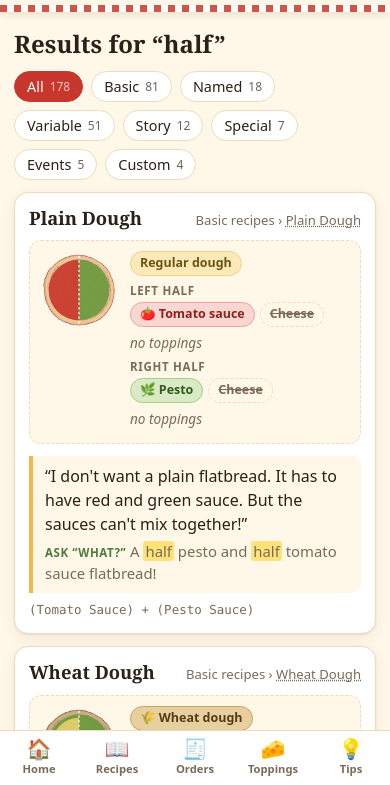
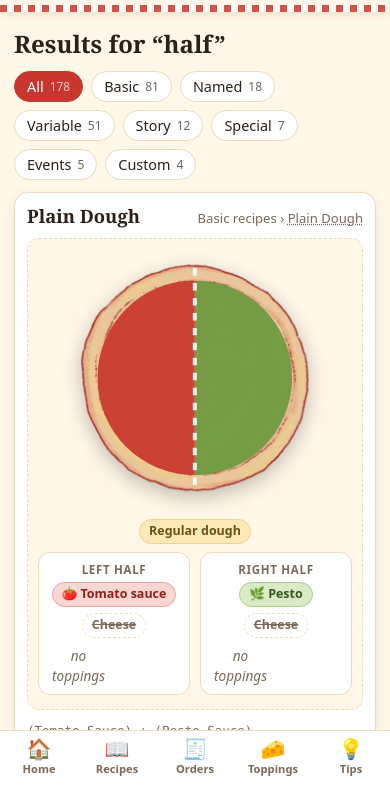
Before and after one commit to morel-porel/gpgp, a plain HTML site: page site/index.html in a window 390 px wide. Both pictures are taken after a click on the link "half". Shown: the part 59-844 px from the top of the page. Drawn offline with Linux system fonts and the light colour scheme.

Commit message:
Bigger topping tiles, dialogue-focused search, mobile layout
Co-authored-by: Copilot <223556219+Copilot@users.noreply.github.com>

```diff
--- a/site/css/style.css
+++ b/site/css/style.css
@@ -87,18 +87,25 @@ main{max-width:1100px;margin:0 auto;padding:18px 14px 30px;outline:0}
 .tag.count{background:var(--red);color:#fff;border-color:var(--red)}
 .tag.group{background:transparent}
 
-.pizzas{display:flex;flex-wrap:wrap;gap:10px;margin-bottom:12px}
-.pizza{display:flex;gap:12px;align-items:flex-start;background:var(--bg);border:1px dashed var(--line);border-radius:12px;padding:10px;flex:1 1 280px;min-width:0}
-.pizza svg{width:96px;height:96px;flex:none}
+.pizzas{display:flex;flex-wrap:wrap;gap:12px;margin-bottom:12px}
+.pizza{display:flex;gap:16px;align-items:flex-start;background:var(--bg);border:1px dashed var(--line);border-radius:12px;padding:14px;flex:1 1 320px;min-width:0}
+.pizza svg{width:140px;height:140px;flex:none}
 .pizza .info{min-width:0;flex:1}
-.tags{display:flex;flex-wrap:wrap;gap:5px;margin-bottom:6px}
-.half{margin:4px 0}
-.half-label{font-size:.72rem;text-transform:uppercase;letter-spacing:.06em;color:var(--muted);font-weight:700;margin-bottom:3px}
-.chips{display:flex;flex-wrap:wrap;gap:5px}
-.chip{display:inline-flex;align-items:center;gap:5px;background:var(--card);border:1px solid var(--line);border-radius:999px;padding:2px 10px 2px 3px;font-size:.85rem;font-weight:600}
-.chip img,.chip .ph{width:26px;height:26px;object-fit:contain;flex:none}
-.chip .ph{display:grid;place-items:center;font-size:18px}
-.empty-note{color:var(--muted);font-size:.85rem;font-style:italic}
+.tags{display:flex;flex-wrap:wrap;gap:6px;margin-bottom:8px}
+.half{margin:8px 0}
+.half-label{font-size:.72rem;text-transform:uppercase;letter-spacing:.06em;color:var(--muted);font-weight:700;margin-bottom:4px}
+.chips{display:grid;grid-template-columns:repeat(auto-fill,minmax(92px,1fr));gap:8px}
+.chip{display:flex;flex-direction:column;align-items:center;justify-content:center;gap:4px;background:var(--card);border:1px solid var(--line);border-radius:12px;padding:8px 4px 6px;font-size:.82rem;font-weight:700;text-align:center;line-height:1.15}
+.chip img,.chip .ph{width:68px;height:68px;object-fit:contain;flex:none}
+.chip .ph{display:grid;place-items:center;font-size:44px}
+.card-body{display:grid;gap:14px}
+.more-lines{margin-top:8px}
+.more-lines summary{cursor:pointer;color:var(--red);font-weight:600;font-size:.9rem;margin-bottom:8px}
+@media (min-width:900px){
+  .card-body.two{grid-template-columns:minmax(0,1.25fr) minmax(0,1fr);align-items:start}
+  .card-body.two .pizzas{margin-bottom:0}
+  .card-body.two .pizza{flex-basis:100%}
+}.empty-note{color:var(--muted);font-size:.85rem;font-style:italic}
 .special{background:var(--bg2);border-radius:12px;padding:10px 12px;margin-bottom:12px;font-weight:600}
 
 .lines{display:grid;gap:8px}
@@ -156,7 +163,21 @@ details.grp .body{padding:0 14px 14px}
   .hero img{width:80px;height:80px}
   .pills{justify-content:center}
   .book{grid-template-columns:1fr}
-  .pizza svg{width:78px;height:78px}
+  .pizza{flex-direction:column;align-items:center;padding:14px 10px;flex-basis:100%}
+  .pizza svg{width:min(64vw,260px);height:min(64vw,260px);filter:drop-shadow(0 6px 10px rgba(0,0,0,.25))}
+  .pizza .info{width:100%}
+  .pizza .info>.tags{justify-content:center}
+  .pizza .tags{justify-content:center}
+  .halves{display:grid;grid-template-columns:1fr 1fr;gap:10px}
+  .half{margin:0;background:var(--card);border:1px solid var(--line);border-radius:12px;padding:8px}
+  .half .half-label{text-align:center}
+  .half .tags{justify-content:center}
+  .chips{grid-template-columns:repeat(3,1fr)}
+  .halves .chips{grid-template-columns:repeat(2,1fr)}
+  .chip img,.chip .ph{width:60px;height:60px}
+  .halves .chip img{width:52px;height:52px}
+  .card{padding:12px}
+  .empty-note{display:block;text-align:center}
   .bar{padding:8px 10px}
 }
 @media (min-width:761px){body{padding-bottom:0}}
--- a/site/js/app.js
+++ b/site/js/app.js
@@ -117,6 +117,7 @@
         rows += `<div class="half"><div class="half-label">${label}</div><div class="tags">${baseTags(halves[i])}</div>` +
           `<div class="chips">${t.length ? t.map(chip).join("") : '<span class="empty-note">no toppings</span>'}</div></div>`;
       });
+      rows = `<div class="halves">${rows}</div>`;
     } else {
       const t = toppings(halves[0]);
       rows += `<div class="tags">${baseTags(halves[0])}</div>`;
@@ -145,14 +146,19 @@
     return p.length > 1 ? p[p.length - 1] : p[0];
   }
 
-  function orderCard(e, toks) {
+  function sayHTML(d, toks) {
+    const extra = Object.keys(d).filter((k) => k !== "q" && k !== "a").map((k) => d[k]);
+    const alts = [d.a, ...extra].filter(Boolean);
+    return `<div class="say">${d.q ? `<p class="q">${highlight(d.q, toks)}</p>` : ""}` +
+      alts.map((a) => `<p class="a"><b>${d.q ? 'Ask “What?”' : "Says"}</b> ${highlight(a, toks)}</p>`).join("") + `</div>`;
+  }
+
+  // shown: dialogues matching the search; hidden: the rest (collapsed) when the match came from the recipe/section only
+  function orderCard(e, toks, shown, collapsed) {
     const sec = sectionById[e.section];
-    const lines = e.dialogue.map((d) => {
-      const extra = Object.keys(d).filter((k) => k !== "q" && k !== "a").map((k) => d[k]);
-      const alts = [d.a, ...extra].filter(Boolean);
-      return `<div class="say">${d.q ? `<p class="q">${highlight(d.q, toks)}</p>` : ""}` +
-        alts.map((a) => `<p class="a"><b>${d.q ? 'Ask “What?”' : "Says"}</b> ${highlight(a, toks)}</p>`).join("") + `</div>`;
-    }).join("");
+    const list = shown || e.dialogue;
+    let lines = list.map((d) => sayHTML(d, toks)).join("");
+    if (collapsed && collapsed.length) lines += `<details class="more-lines"><summary>Show ${collapsed.length} more line${collapsed.length > 1 ? "s" : ""}</summary><div class="lines">${collapsed.map((d) => sayHTML(d, toks)).join("")}</div></details>`;
     const notes = e.notes.map((n) => `<div class="note">💡 ${esc(n)}</div>`).join("");
     const named = /^(Named|Variable)/.test(sec.path[0]) && sec.path[1];
     return `<article class="card">
@@ -160,10 +166,10 @@
         <h3>${esc(named ? sec.path[1] : titleOf(sec))}</h3>
         <span class="where">${crumbs(sec)}</span>
       </div>
-      ${recipeBlock(e)}
-      <div class="lines">${lines || '<div class="empty-note">No dialogue recorded.</div>'}</div>
-      ${notes}
-      <div class="raw">${esc(e.raw)}</div>
+      <div class="card-body two">
+        <div class="recipe">${recipeBlock(e)}<div class="raw">${esc(e.raw)}</div></div>
+        <div class="dlg"><div class="lines">${lines || '<div class="empty-note">No dialogue recorded.</div>'}</div>${notes}</div>
+      </div>
     </article>`;
   }
 
@@ -178,40 +184,57 @@
   /* ---------- search ---------- */
   const blobs = D.entries.map((e) => {
     const sec = sectionById[e.section];
-    const dlg = e.dialogue.map((d) => Object.values(d).join(" ")).join(" ");
-    return { e, dlg: norm(dlg), meta: norm(sec.path.join(" ") + " " + e.notes.join(" ") + " " + e.raw + " " + (e.label || "")) };
+    return {
+      e,
+      dl: e.dialogue.map((d) => ({ d, text: norm(Object.values(d).join(" ")) })),
+      meta: norm(sec.path.join(" ") + " " + e.notes.join(" ") + " " + e.raw + " " + (e.label || "")),
+    };
   });
   const bookBlobs = D.book.map((r) => ({ r, text: norm(r.name + " " + r.raw + " " + r.group + " " + r.unlocked) }));
 
+  // Tiers: 0 = a dialogue line contains every word, 1 = line contains some words and recipe/section covers the rest,
+  // 2 = only the recipe/section matches, 3 = partial (approximate) match
+  function matchEntry(b, toks, phrase) {
+    const lines = b.dl.map((x) => {
+      const inD = toks.filter((t) => x.text.includes(t)).length;
+      const inAny = toks.filter((t) => x.text.includes(t) || b.meta.includes(t)).length;
+      return { d: x.d, inD, inAny, phrase: x.text.includes(phrase) };
+    });
+    const rank = (a, c) => (c.phrase - a.phrase) || (c.inD - a.inD);
+    const exact = lines.filter((l) => l.inD === toks.length).sort(rank);
+    if (exact.length) return { tier: 0, score: exact[0].phrase ? 2 : 1, shown: exact.map((l) => l.d) };
+    const mixed = lines.filter((l) => l.inD > 0 && l.inAny === toks.length).sort(rank);
+    if (mixed.length) return { tier: 1, score: mixed[0].inD, shown: mixed.map((l) => l.d) };
+    if (toks.every((t) => b.meta.includes(t))) return { tier: 2, score: 0, shown: b.e.dialogue.slice(0, 2), collapsed: b.e.dialogue.slice(2) };
+    return null;
+  }
+
   function search(q, filter) {
     const toks = tokensOf(q);
-    if (!toks.length) return { toks, hits: [], approx: false, book: [] };
+    if (!toks.length) return { toks, hits: [], approx: false, book: [], counts: {} };
     const phrase = norm(q);
-    const scoreOf = (b) => {
-      let matched = 0, s = 0;
-      for (const t of toks) {
-        if (b.dlg.includes(t)) { matched++; s += 3; }
-        else if (b.meta.includes(t)) { matched++; s += 1; }
-      }
-      if (b.dlg.includes(phrase)) s += 20;
-      return { matched, s };
-    };
-    let all = blobs.map((b) => ({ b, ...scoreOf(b) }));
-    let hits = all.filter((x) => x.matched === toks.length);
+    let hits = [];
+    for (const b of blobs) {
+      const m = matchEntry(b, toks, phrase);
+      if (m) hits.push({ e: b.e, ...m });
+    }
     let approx = false;
     if (!hits.length && toks.length > 1) {
+      approx = true;
       const need = Math.max(1, Math.ceil(toks.length / 2));
-      hits = all.filter((x) => x.matched >= need);
-      approx = true;
+      for (const b of blobs) {
+        const lines = b.dl.map((x) => ({ d: x.d, n: toks.filter((t) => x.text.includes(t) || b.meta.includes(t)).length }))
+          .filter((l) => l.n >= need).sort((a, c) => c.n - a.n);
+        if (lines.length) hits.push({ e: b.e, tier: 3, score: lines[0].n, shown: lines.map((l) => l.d) });
+      }
     }
-    hits.sort((a, b) => b.matched - a.matched || b.s - a.s || a.b.e.id - b.b.e.id);
+    hits.sort((a, b) => a.tier - b.tier || b.score - a.score || a.e.id - b.e.id);
     const counts = {};
-    hits.forEach((h) => { const g = sectionById[h.b.e.section].path[0]; counts[g] = (counts[g] || 0) + 1; });
-    if (filter && filter !== "all") hits = hits.filter((h) => sectionById[h.b.e.section].path[0] === filter);
+    hits.forEach((h) => { const g = sectionById[h.e.section].path[0]; counts[g] = (counts[g] || 0) + 1; });
+    if (filter && filter !== "all") hits = hits.filter((h) => sectionById[h.e.section].path[0] === filter);
     const book = bookBlobs.filter((b) => toks.every((t) => b.text.includes(t))).map((b) => b.r).slice(0, 4);
-    return { toks, hits: hits.map((h) => h.b.e), approx, book, counts };
+    return { toks, hits, approx, book, counts };
   }
-
   let searchState = { q: "", filter: "all", shown: 30 };
 
   function renderSearch(q, keepState) {
@@ -227,7 +250,7 @@
       if (r.approx && total) html += `<div class="callout">No order contains every word — showing the closest matches.</div>`;
       if (r.book.length && searchState.filter === "all") html += `<div class="sub">Recipe book</div>` + r.book.map(bookCard).join("") + (r.hits.length ? `<div class="sub">Customer orders</div>` : "");
       const list = r.hits.slice(0, searchState.shown);
-      html += list.map((e) => orderCard(e, r.toks)).join("");
+      html += list.map((h) => orderCard(h.e, r.toks, h.shown, h.collapsed)).join("");
       if (r.hits.length > list.length) html += `<button class="more" id="more">Show more (${r.hits.length - list.length} left)</button>`;
       if (!r.hits.length && !r.book.length) html += `<div class="empty"><p>No orders found.</p><p>Try fewer or shorter words (e.g. “wheat” instead of “wheatbread”).</p></div>`;
     }
```
Also changed, not shown: Ingredients_Bell-Pepper-Box.webp (added), site/js/data.js, 1 other file.
